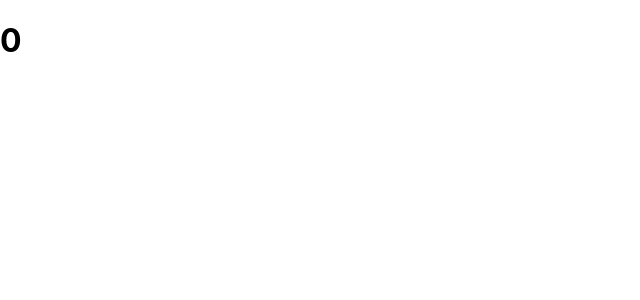
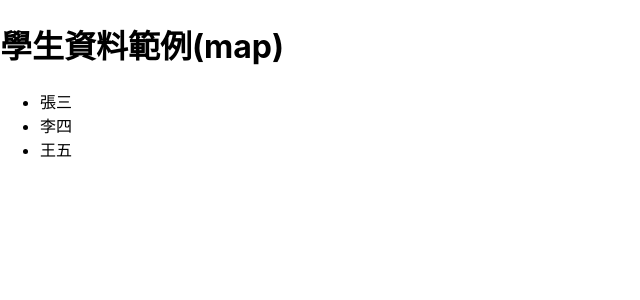
Before and after one commit to Jin22221/react-0108, a React (Create React App) app: page / in a window 1280 px wide. Shown: the top 300 px of the page, without its empty margins (0-640 px from the left). Built offline with nearby package versions, Linux system fonts and the light colour scheme.

Commit message:
學生資料範例(map)

```diff
--- /dev/null
+++ b/src/0109/4.map/student.js
@@ -0,0 +1,33 @@
+const data = [
+  {
+    id: 1,
+    name: '張三',
+  },
+  {
+    id: 2,
+    name: '李四',
+  },
+  {
+    id: 3,
+    name: '王五',
+  },
+]
+
+function Student() {
+  return (
+    <>
+      <h1>學生資料範例(map)</h1>
+      <ul>
+        {/* key值的選擇
+            1. 資料來自資料庫，優先使用資料庫中的key(主鍵/外鍵)當key值
+            2. 資料並非來自資料庫，可在資料初始化時使用uuid或nanoid等函式庫產生key值，注意*不要*寫在元件的return(即render)中
+            3. 資料為靜態資料(意指在應用程式執行中完全不會更動)時，才能使用索引值當key值
+         */}
+        {data.map((v, i) => {
+          return <li key={v.id}>{v.name}</li>
+        })}
+      </ul>
+    </>
+  )
+}
+export default Student
--- a/src/App.js
+++ b/src/App.js
@@ -1,9 +1,10 @@
-import Counter from './0109/1-counter'
-
+// import Counter from './0109/1-counter'
+// import JSXValue from './0109/2-jsx/2-JSXvalue'
+import Student from './0109/4.map/student'
 function App() {
   return (
     <>
-      <Counter />
+      <Student />
     </>
   )
 }
```
